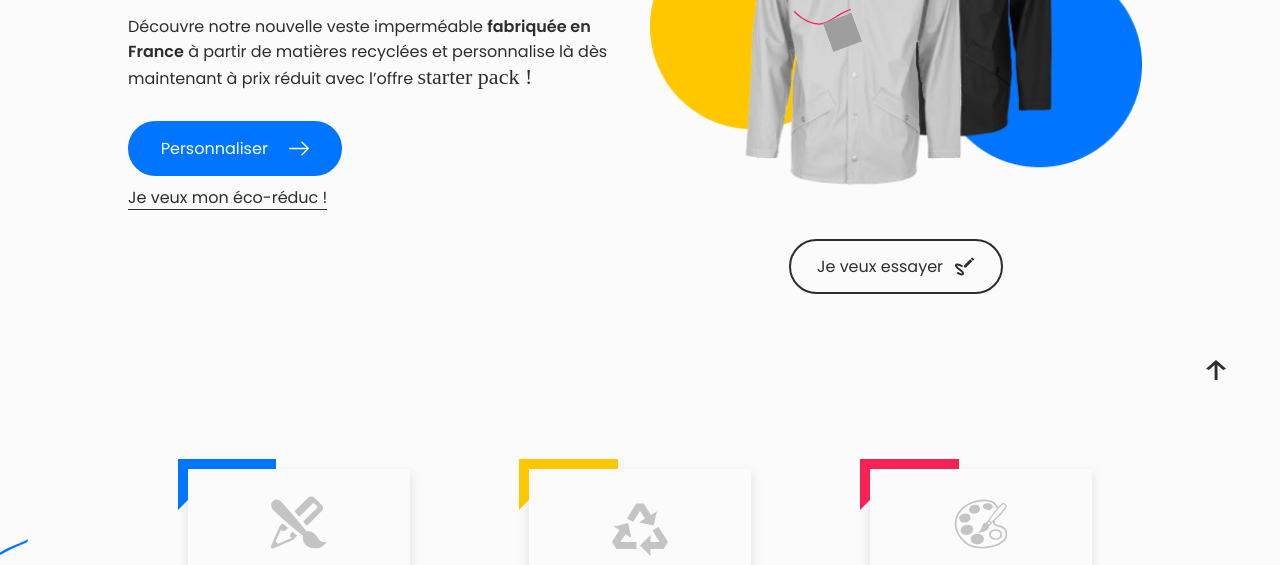
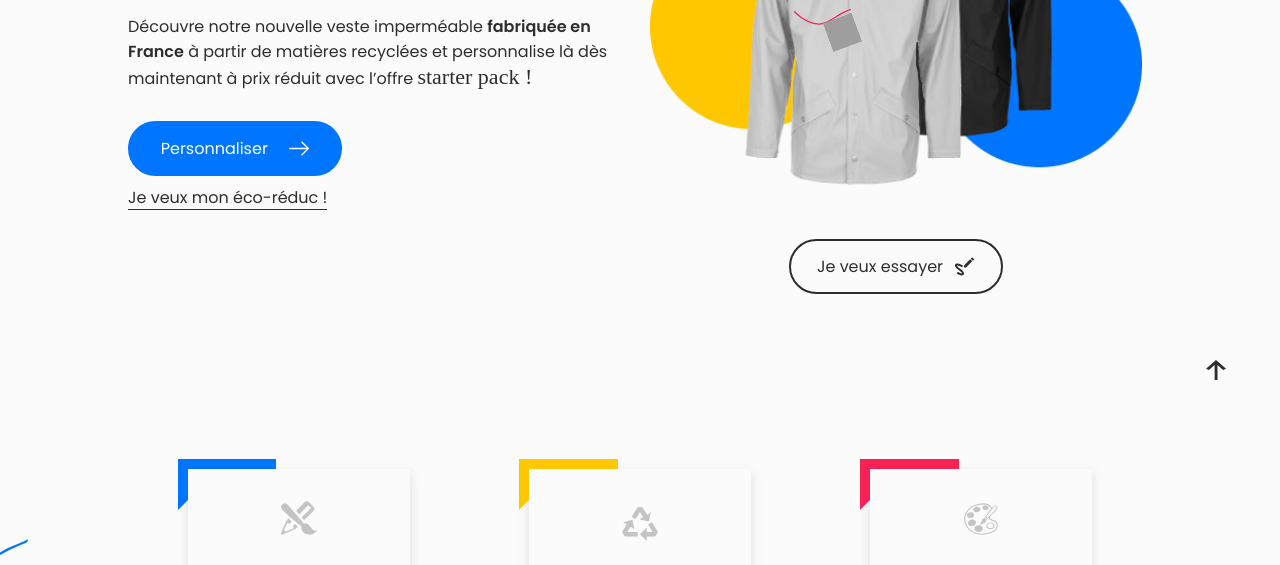
Before and after one commit to quentingrchr/sale-temps, a website built with Parcel: page src/index.html in a window 1280 px wide. Shown: the part 364-929 px from the top of the page. Built offline with nearby package versions, Linux system fonts and the light colour scheme; grey boxes are pictures that could not be loaded; a web font is replaced by a local one.

Commit message:
Update _mixins.scss

```diff
--- a/src/scss/abstracts/_mixins.scss
+++ b/src/scss/abstracts/_mixins.scss
@@ -71,6 +71,7 @@
 
     & svg {
       fill: $color-neutral;
+      width: 36px;
       @include respond-below(xs) {
         width: 36px;
       }
```
